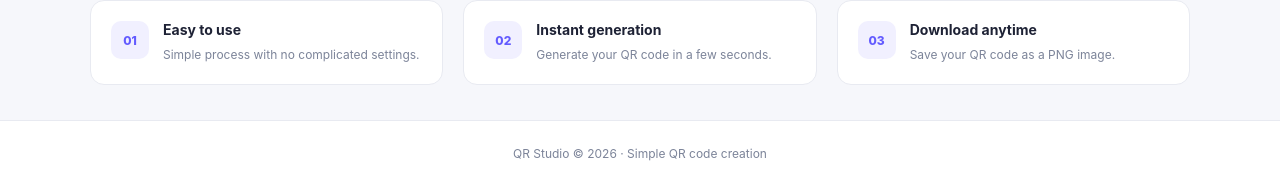
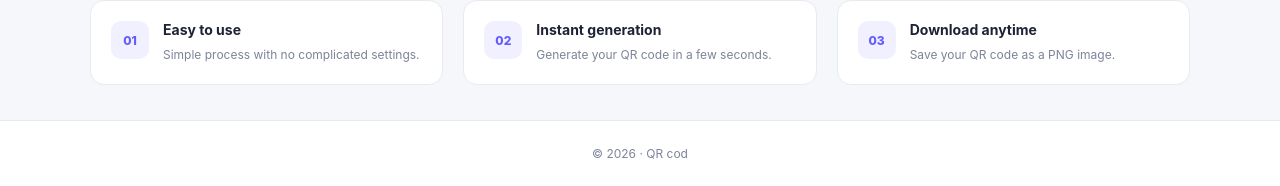
Before and after one commit to meetx95/QR-Code, a Flask app: page / in a window 1280 px wide. Shown: the part 839-1025 px from the top of the page. Run offline with Flask 3, Linux system fonts and the light colour scheme.

Commit message:
Fix footer text and clean up unnecessary whitespace in script section

```diff
--- a/templates/index.html
+++ b/templates/index.html
@@ -248,22 +248,18 @@
     </main>
 
     <footer class="site-footer">
-      <p>QR Studio &copy; 2026 · Simple QR code creation</p>
+      <p>&copy; 2026 · QR cod</p>
     </footer>
 
     <script>
       function selectType(type) {
         document.getElementById("type").value = type;
-
         document.getElementById("text-form").style.display =
           type === "text" ? "block" : "none";
-
         document.getElementById("contact-form").style.display =
           type === "contact" ? "block" : "none";
-
         document.getElementById("wifi-form").style.display =
           type === "wifi" ? "block" : "none";
-
         document.querySelectorAll(".type-option").forEach((button) => {
           button.classList.toggle("active", button.dataset.type === type);
         });
```
